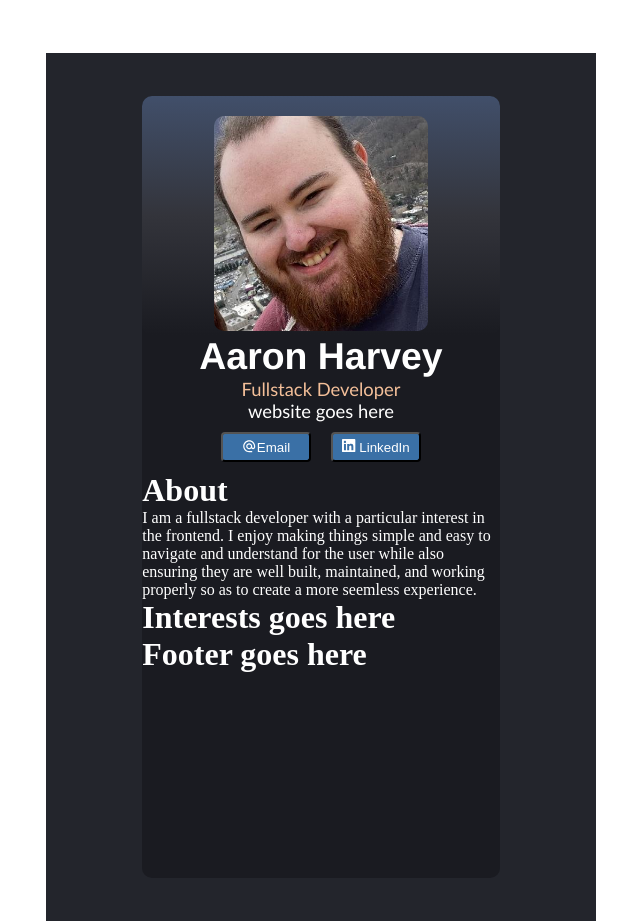
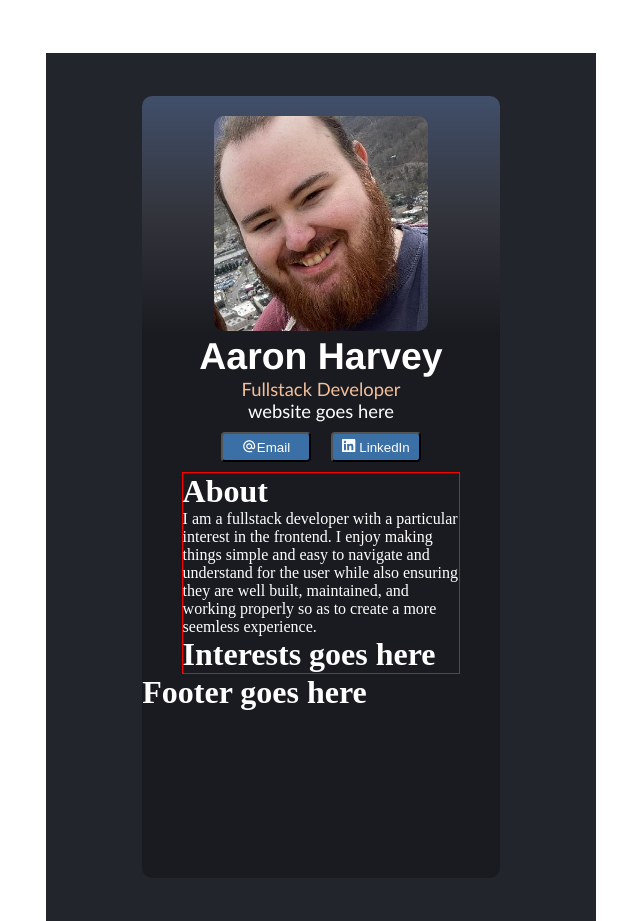
Before and after one commit to AaronJHarvey/React-Digital-Business-Card, a React (Vite) app: page / in a window 1280 px wide. Shown: the whole page, without its empty margins (19-659 px from the left). Built offline with nearby package versions, Linux system fonts and the light colour scheme.

Commit message:
Groups About and Interests in div - centers

```diff
--- a/src/Card.jsx
+++ b/src/Card.jsx
@@ -9,8 +9,10 @@ function Card () {
 		<div className='card'>
 			<div className='card-inner'>
 				<Info />
-				<About />
-				<Interests />
+				<div className='about-interests-cont'>
+					<About />
+					<Interests />
+				</div>
 				<Footer />
 			</div>
 		</div>
--- a/src/index.css
+++ b/src/index.css
@@ -23,6 +23,12 @@
 	width: 65%;
 	color: white;
 	background-color: #1a1b21;
+}
+
+.about-interests-cont {
+	border: 1px solid red;
+	margin: auto;
+	width: 78%;
 }
 
 /* Info section design */
```
